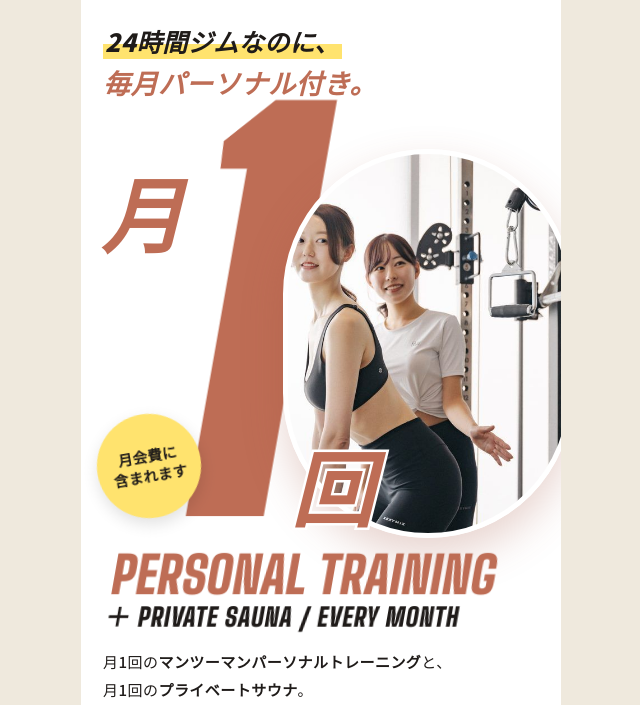
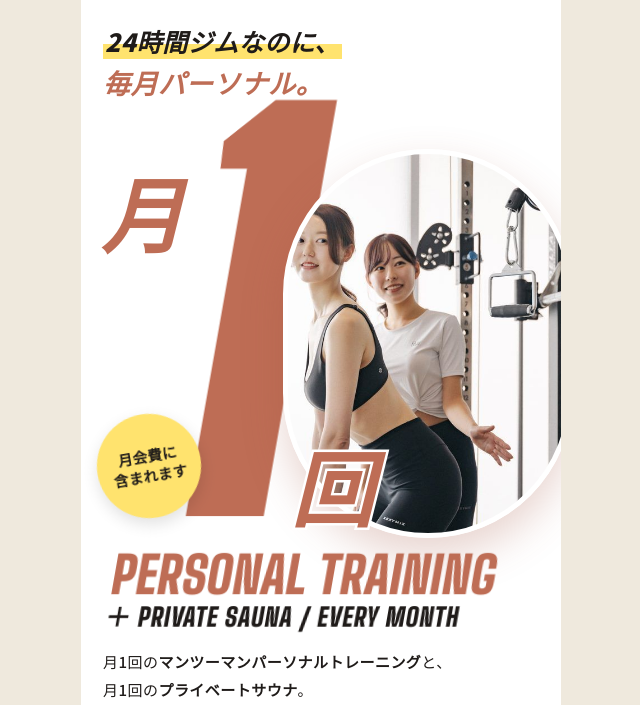
Before and after one commit to nagi-sketch/paw-line-assets, a plain HTML site: page okyozuka/index.html in a window 1280 px wide. Shown: the part 77-782 px from the top of the page, without its empty margins (319-959 px from the left). Drawn offline with Linux system fonts and the light colour scheme.

Commit message:
御経塚LP：冒頭を「毎月パーソナル。」に
Co-Authored-By: Claude Fable 5.2 <noreply@anthropic.com>

```diff
--- a/okyozuka/index.html
+++ b/okyozuka/index.html
@@ -239,7 +239,7 @@ footer b{display:block;font-family:var(--en);font-size:30px;letter-spacing:.04em
 <div class="top"><img src="img/logo.png" alt="Paw women's fitness"><span>女性専用<i>|</i>24時間営業</span></div>
 
 <header class="fv" id="fv">
-  <p class="tg"><span class="a" style="--d:100"><span class="mk">24時間ジムなのに、</span></span><span class="t2 a" style="--d:260">毎月パーソナル付き。</span></p>
+  <p class="tg"><span class="a" style="--d:100"><span class="mk">24時間ジムなのに、</span></span><span class="t2 a" style="--d:260">毎月パーソナル。</span></p>
   <div class="num" role="img" aria-label="月1回。トレーナーと会員が1対1でトレーニングしている様子">
     <div class="one" aria-hidden="true">1</div>
     <div class="tsuki" aria-hidden="true">月</div>
```
